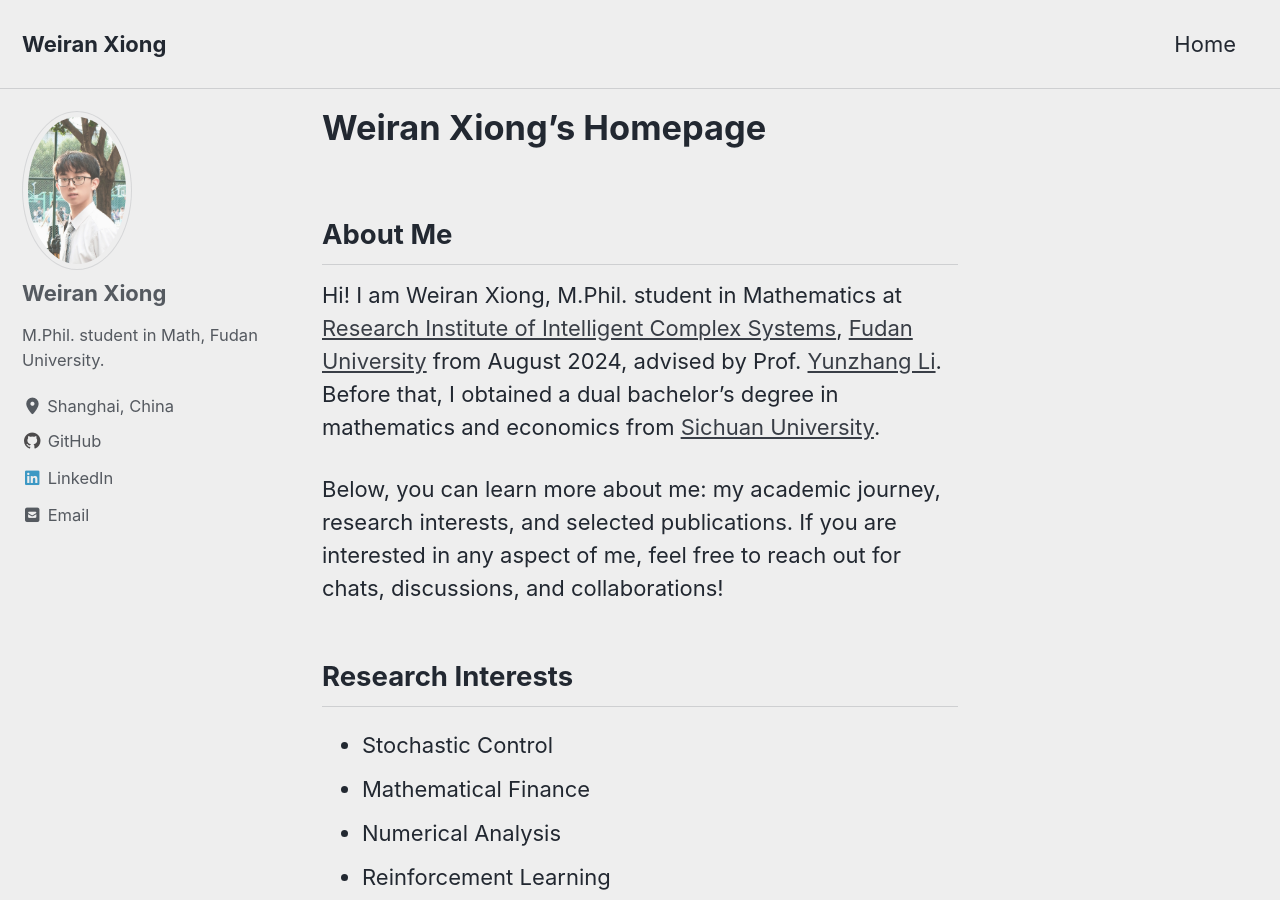
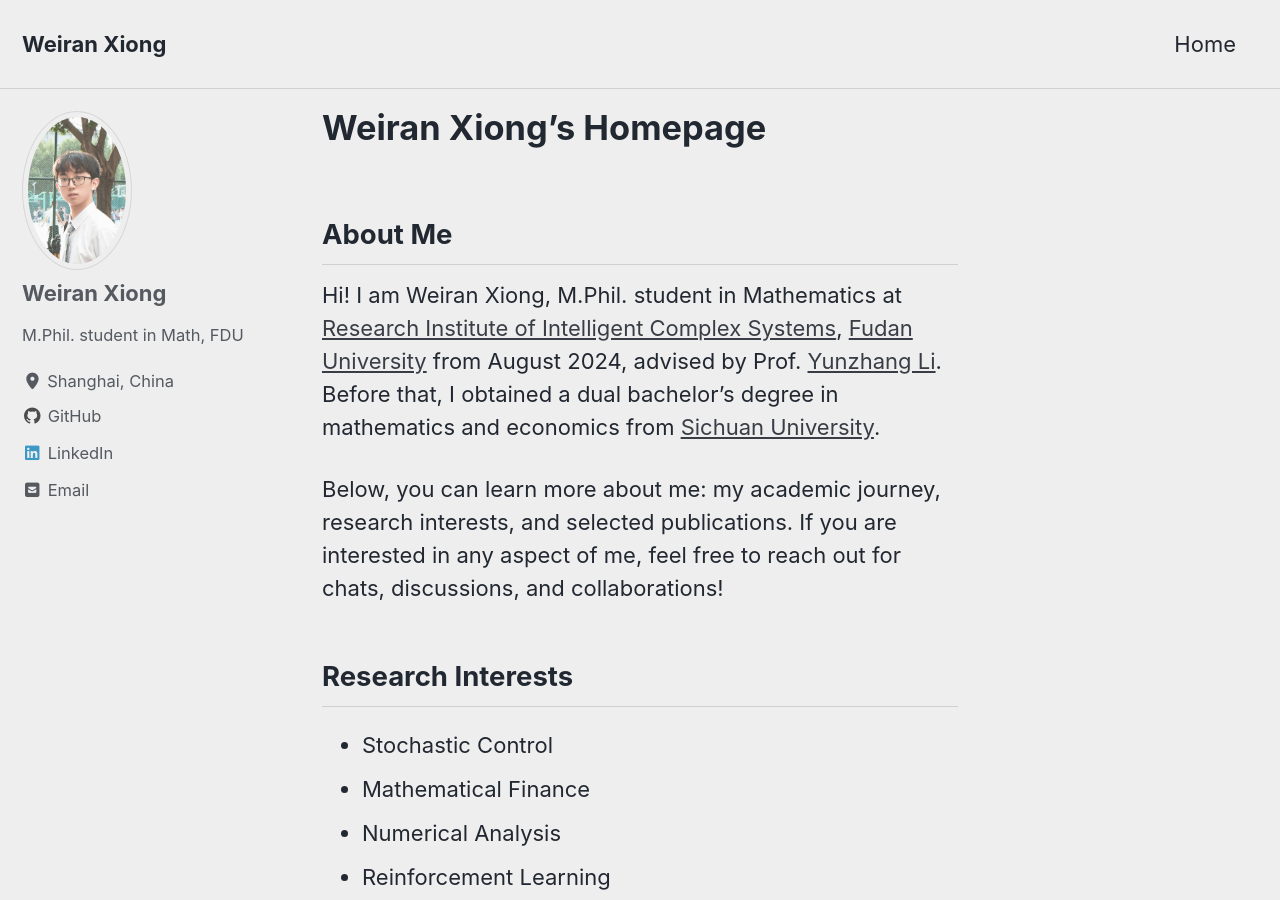
Before and after one commit to Weiran-Xiong/weiran-xiong.github.io, a Jekyll site: the page built from index.md, in a window 1280 px wide and 900 px high. Built offline with Jekyll 4.4.1, drawn with Linux system fonts in a browser that asks for light colours; cached includes are drawn as plain includes; the list of posts is cut into pages by our own code.

Commit message:
Update _config.yml

```diff
--- a/_config.yml
+++ b/_config.yml
@@ -68,7 +68,7 @@ analytics:
 author:
   name: "Weiran Xiong"
   avatar: "/assets/images/profile.jpg"  # Path to your profile picture
-  bio: "M.Phil. student in Math, Fudan University."
+  bio: "M.Phil. student in Math, FDU"
   location: "Shanghai, China"
   email: "24210850005@m.fudan.edu.cn"
   links:
```
